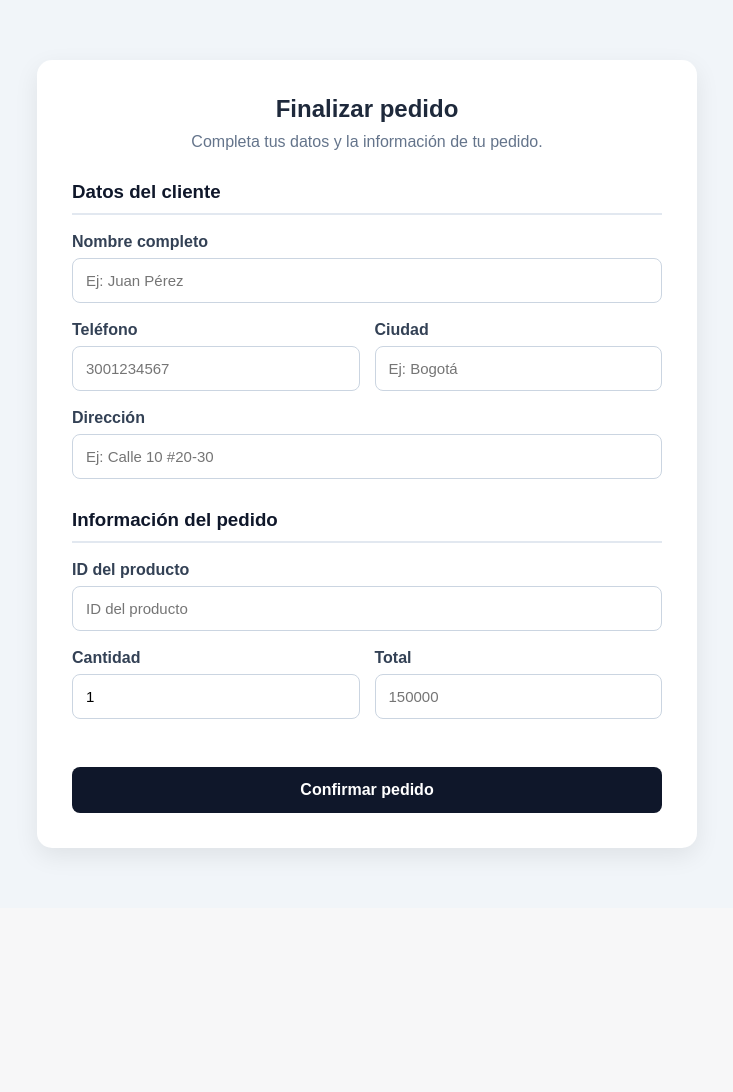
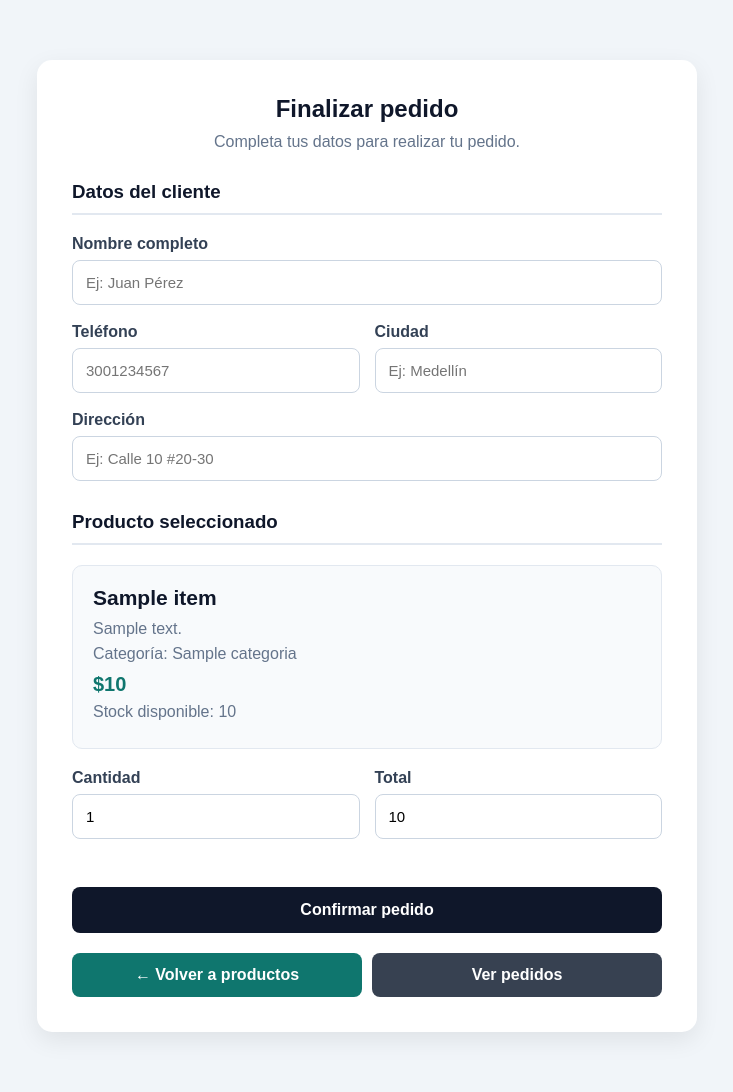
Before and after one commit to breiner200718/TechGear, a Django app: page /checkout/?producto_id=1 in a window 1280 px wide. Shown: the part 77-1169 px from the top of the page, without its empty margins (273-1006 px from the left). Before the commit the page ends 938 px from the top, so only its background shows below. Run offline with Django 5.2, Linux system fonts and the light colour scheme; tables that the repository leaves empty hold one stand-in row (values such as "Sample post"); a database or web service that is not in the repository returns one stand-in record (values such as "Sample title"); data that the repository does not hold is empty.

Commit message:
Calcular total del pedido según cantidad

```diff
--- a/techgear_web/techgear/templates/techgear/checkout.html
+++ b/techgear_web/techgear/templates/techgear/checkout.html
@@ -4,7 +4,6 @@
 <head>
     <meta charset="UTF-8">
     <meta name="viewport" content="width=device-width, initial-scale=1.0">
-
     <title>Checkout - TechGear</title>
 
     <style>
@@ -22,8 +21,8 @@
 
         header {
             background: #0f172a;
+            color: white;
             padding: 20px;
-            color: white;
         }
 
         header h1 {
@@ -43,7 +42,12 @@
             box-shadow: 0 8px 25px rgba(0, 0, 0, 0.08);
         }
 
-        .checkout h2 {
+        h2 {
+            margin-bottom: 20px;
+            color: #0f172a;
+        }
+
+        .titulo {
             text-align: center;
             margin-bottom: 10px;
         }
@@ -59,10 +63,10 @@
         }
 
         .seccion h3 {
-            margin-bottom: 18px;
             color: #0f172a;
             border-bottom: 2px solid #e2e8f0;
             padding-bottom: 10px;
+            margin-bottom: 20px;
         }
 
         .campo {
@@ -96,6 +100,32 @@
             gap: 15px;
         }
 
+        .producto {
+            background: #f8fafc;
+            border: 1px solid #e2e8f0;
+            border-radius: 10px;
+            padding: 20px;
+            margin-bottom: 20px;
+        }
+
+        .producto h4 {
+            font-size: 21px;
+            color: #0f172a;
+            margin-bottom: 10px;
+        }
+
+        .producto p {
+            color: #64748b;
+            margin-bottom: 7px;
+        }
+
+        .precio {
+            color: #0f766e !important;
+            font-size: 20px;
+            font-weight: bold;
+            margin-top: 10px;
+        }
+
         button {
             width: 100%;
             padding: 14px;
@@ -113,13 +143,62 @@
             background: #0284c7;
         }
 
-        .mensaje {
-            background: #dcfce7;
+        .botones {
+            display: flex;
+            gap: 10px;
+            margin-top: 20px;
+        }
+
+        .boton {
+            flex: 1;
+            padding: 13px;
+            border-radius: 8px;
+            text-align: center;
+            text-decoration: none;
+            font-weight: bold;
+            color: white;
+            transition: 0.2s;
+        }
+
+        .boton:hover {
+            transform: translateY(-2px);
+        }
+
+        .productos {
+            background: #0f766e;
+        }
+
+        .productos:hover {
+            background: #115e59;
+        }
+
+        .pedidos {
+            background: #374151;
+        }
+
+        .pedidos:hover {
+            background: #1f2937;
+        }
+
+        .confirmacion {
+            text-align: center;
+            padding: 30px 10px;
+        }
+
+        .icono {
+            font-size: 60px;
+            margin-bottom: 20px;
+        }
+
+        .confirmacion h2 {
             color: #166534;
-            padding: 15px;
-            border-radius: 8px;
-            margin-bottom: 20px;
-            text-align: center;
+            margin-bottom: 10px;
+        }
+
+        .confirmacion p {
+            color: #64748b;
+            font-size: 17px;
+            margin-bottom: 30px;
         }
 
         .error {
@@ -132,6 +211,7 @@
         }
 
         @media (max-width: 600px) {
+
             .contenedor {
                 margin: 20px auto;
                 padding: 10px;
@@ -145,9 +225,28 @@
                 grid-template-columns: 1fr;
                 gap: 0;
             }
+
+            .botones {
+                flex-direction: column;
+            }
         }
     </style>
 </head>
+<script>
+    const precioProducto = parseFloat("{{ producto.precio }}");
+
+    function calcularTotal() {
+        const cantidad = parseInt(
+            document.getElementById("cantidad").value
+        ) || 1;
+
+        const total = precioProducto * cantidad;
+
+        document.getElementById("total").value = total.toFixed(2);
+    }
+
+    calcularTotal();
+</script>
 
 <body>
 
@@ -159,34 +258,73 @@
 
         <div class="checkout">
 
-            <h2>Finalizar pedido</h2>
+            {% if confirmado %}
+
+                <!-- PEDIDO CONFIRMADO -->
+
+                <div class="confirmacion">
+
+                    <div class="icono">
+                        ✅
+                    </div>
+
+                    <h2>
+                        ¡Pedido confirmado!
+                    </h2>
+
+                    <p>
+                        Tu pedido fue creado correctamente.
+                    </p>
+
+                    <div class="botones">
+
+                        <a
+                            href="{% url 'pedidos' %}"
+                            class="boton pedidos"
+                        >
+                            Ver mis pedidos
+                        </a>
+
+                        <a
+                            href="{% url 'productos' %}"
+                            class="boton productos"
+                        >
+                            Volver a productos
+                        </a>
+
+                    </div>
+
+                </div>
+
+
+            {% elif producto %}
+
+                <!-- CHECKOUT -->
+
+                <h2 class="titulo">
+                    Finalizar pedido
+                </h2>
 
                 <p class="descripcion">
-                Completa tus datos y la información de tu pedido.
+                    Completa tus datos para realizar tu pedido.
                 </p>
 
-            {% if mensaje %}
-                <div class="mensaje">
-                    {{ mensaje }}
-                </div>
-            {% endif %}
-
-            {% if error %}
-                <div class="error">
-                    {{ error }}
-                </div>
-            {% endif %}
 
                 <form method="POST">
 
                     {% csrf_token %}
 
+
                     <!-- DATOS DEL CLIENTE -->
+
                     <div class="seccion">
 
-                    <h3>Datos del cliente</h3>
+                        <h3>
+                            Datos del cliente
+                        </h3>
 
                         <div class="campo">
+
                             <label for="nombre">
                                 Nombre completo
                             </label>
@@ -196,15 +334,16 @@
                                 id="nombre"
                                 name="nombre"
                                 placeholder="Ej: Juan Pérez"
-                            minlength="2"
-                            maxlength="100"
                                 required
                             >
+
                         </div>
+
 
                         <div class="fila">
 
                             <div class="campo">
+
                                 <label for="telefono">
                                     Teléfono
                                 </label>
@@ -214,13 +353,14 @@
                                     id="telefono"
                                     name="telefono"
                                     placeholder="3001234567"
-                                minlength="7"
-                                maxlength="20"
                                     required
                                 >
+
                             </div>
 
+
                             <div class="campo">
+
                                 <label for="ciudad">
                                     Ciudad
                                 </label>
@@ -229,16 +369,17 @@
                                     type="text"
                                     id="ciudad"
                                     name="ciudad"
-                                placeholder="Ej: Bogotá"
-                                minlength="2"
-                                maxlength="100"
+                                    placeholder="Ej: Medellín"
                                     required
                                 >
+
                             </div>
 
                         </div>
 
+
                         <div class="campo">
+
                             <label for="direccion">
                                 Dirección
                             </label>
@@ -248,35 +389,55 @@
                                 id="direccion"
                                 name="direccion"
                                 placeholder="Ej: Calle 10 #20-30"
-                            minlength="5"
-                            maxlength="200"
                                 required
                             >
+
                         </div>
 
                     </div>
 
 
-                <!-- INFORMACIÓN DEL PEDIDO -->
+                    <!-- PRODUCTO -->
+
                     <div class="seccion">
 
-                    <h3>Información del pedido</h3>
+                        <h3>
+                            Producto seleccionado
+                        </h3>
 
-                    <div class="campo">
+                        <div class="producto">
 
-                        <label for="producto_id">
-                            ID del producto
-                        </label>
+                            <h4>
+                                {{ producto.nombre }}
+                            </h4>
+
+                            <p>
+                                {{ producto.descripcion }}
+                            </p>
+
+                            <p>
+                                Categoría: {{ producto.categoria }}
+                            </p>
+
+                            <p class="precio">
+                                ${{ producto.precio }}
+                            </p>
+
+                            <p>
+                                Stock disponible: {{ producto.stock }}
+                            </p>
+
+                        </div>
+
+
+                        <!-- ID DEL PRODUCTO -->
 
                         <input
-                            type="text"
-                            id="producto_id"
+                            type="hidden"
                             name="producto_id"
-                            placeholder="ID del producto"
-                            required
+                            value="{{ producto.id }}"
                         >
 
-                    </div>
 
                         <div class="fila">
 
@@ -291,11 +452,14 @@
                                     id="cantidad"
                                     name="cantidad"
                                     min="1"
+                                    max="{{ producto.stock }}"
                                     value="1"
                                     required
+                                    oninput="calcularTotal()"
                                 >
 
                             </div>
+
 
                             <div class="campo">
 
@@ -307,9 +471,9 @@
                                     type="number"
                                     id="total"
                                     name="total"
-                                min="0.01"
+                                    value="{{ producto.precio }}"
                                     step="0.01"
-                                placeholder="150000"
+                                    readonly
                                     required
                                 >
 
@@ -320,12 +484,54 @@
                     </div>
 
 
-                <!-- BOTÓN -->
+                    <!-- CONFIRMAR -->
+
                     <button type="submit">
                         Confirmar pedido
                     </button>
 
                 </form>
+
+
+                <!-- NAVEGACIÓN -->
+
+                <div class="botones">
+
+                    <a
+                        href="{% url 'productos' %}"
+                        class="boton productos"
+                    >
+                        ← Volver a productos
+                    </a>
+
+                    <a
+                        href="{% url 'pedidos' %}"
+                        class="boton pedidos"
+                    >
+                        Ver pedidos
+                    </a>
+
+                </div>
+
+
+            {% else %}
+
+                <div class="error">
+                    No se encontró el producto seleccionado.
+                </div>
+
+                <div class="botones">
+
+                    <a
+                        href="{% url 'productos' %}"
+                        class="boton productos"
+                    >
+                        ← Volver a productos
+                    </a>
+
+                </div>
+
+            {% endif %}
 
         </div>
 
--- a/techgear_web/techgear/views.py
+++ b/techgear_web/techgear/views.py
@@ -1,4 +1,5 @@
 import requests
+
 from django.shortcuts import render
 
 
@@ -6,6 +7,7 @@ API_URL = "https://techgear-api-qqz2.onrender.com"
 
 
 def productos(request):
+
     try:
         respuesta = requests.get(
             f"{API_URL}/productos/",
@@ -13,7 +15,13 @@ def productos(request):
         )
 
         if respuesta.status_code == 200:
+
             productos = respuesta.json()
+
+            # Convertir el _id de MongoDB a id
+            # para utilizarlo fácilmente en las plantillas
+            for producto in productos:
+                producto["id"] = producto["_id"]
 
             return render(
                 request,
@@ -41,6 +49,7 @@ def productos(request):
         )
 
     except requests.exceptions.ConnectionError:
+
         return render(
             request,
             "techgear/productos.html",
@@ -51,6 +60,7 @@ def productos(request):
         )
 
     except requests.exceptions.Timeout:
+
         return render(
             request,
             "techgear/productos.html",
@@ -61,6 +71,7 @@ def productos(request):
         )
 
     except requests.exceptions.RequestException:
+
         return render(
             request,
             "techgear/productos.html",
@@ -71,7 +82,100 @@ def productos(request):
         )
 
 
+def crear_producto(request):
+
+    if request.method == "POST":
+
+        try:
+            datos = {
+                "nombre": request.POST.get("nombre"),
+                "descripcion": request.POST.get("descripcion"),
+                "precio": float(request.POST.get("precio")),
+                "stock": int(request.POST.get("stock")),
+                "categoria": request.POST.get("categoria")
+            }
+
+        except (ValueError, TypeError):
+
+            return render(
+                request,
+                "techgear/crear_producto.html",
+                {
+                    "error": "El precio o el stock no tienen un formato válido."
+                }
+            )
+
+        try:
+            respuesta = requests.post(
+                f"{API_URL}/productos/",
+                json=datos,
+                timeout=5
+            )
+
+            if respuesta.status_code in (200, 201):
+
+                return render(
+                    request,
+                    "techgear/crear_producto.html",
+                    {
+                        "mensaje": "Producto creado correctamente."
+                    }
+                )
+
+            try:
+                detalle = respuesta.json().get(
+                    "detail",
+                    "No se pudo crear el producto."
+                )
+            except ValueError:
+                detalle = "No se pudo crear el producto."
+
+            return render(
+                request,
+                "techgear/crear_producto.html",
+                {
+                    "error": detalle
+                }
+            )
+
+        except requests.exceptions.ConnectionError:
+
+            return render(
+                request,
+                "techgear/crear_producto.html",
+                {
+                    "error": "No se pudo conectar con la API."
+                }
+            )
+
+        except requests.exceptions.Timeout:
+
+            return render(
+                request,
+                "techgear/crear_producto.html",
+                {
+                    "error": "La API tardó demasiado en responder."
+                }
+            )
+
+        except requests.exceptions.RequestException:
+
+            return render(
+                request,
+                "techgear/crear_producto.html",
+                {
+                    "error": "Ocurrió un error al comunicarse con la API."
+                }
+            )
+
+    return render(
+        request,
+        "techgear/crear_producto.html"
+    )
+
+
 def pedidos(request):
+
     try:
         respuesta = requests.get(
             f"{API_URL}/pedidos/",
@@ -79,6 +183,7 @@ def pedidos(request):
         )
 
         if respuesta.status_code == 200:
+
             pedidos = respuesta.json()
 
             return render(
@@ -107,6 +212,7 @@ def pedidos(request):
         )
 
     except requests.exceptions.ConnectionError:
+
         return render(
             request,
             "techgear/pedidos.html",
@@ -117,6 +223,7 @@ def pedidos(request):
         )
 
     except requests.exceptions.Timeout:
+
         return render(
             request,
             "techgear/pedidos.html",
@@ -127,6 +234,7 @@ def pedidos(request):
         )
 
     except requests.exceptions.RequestException:
+
         return render(
             request,
             "techgear/pedidos.html",
@@ -135,7 +243,6 @@ def pedidos(request):
                 "error": "Ocurrió un error al consultar los pedidos."
             }
         )
-
 
 def checkout(request):
 
@@ -154,16 +261,6 @@ def checkout(request):
                 "total": float(request.POST.get("total"))
             }
 
-        except (ValueError, TypeError):
-            return render(
-                request,
-                "techgear/checkout.html",
-                {
-                    "error": "Los datos de cantidad o total no son válidos."
-                }
-            )
-
-        try:
             respuesta = requests.post(
                 f"{API_URL}/pedidos/",
                 json=datos,
@@ -175,7 +272,7 @@ def checkout(request):
                     request,
                     "techgear/checkout.html",
                     {
-                        "mensaje": "Pedido creado correctamente."
+                        "confirmado": True
                     }
                 )
 
@@ -195,119 +292,52 @@ def checkout(request):
                 }
             )
 
-        except requests.exceptions.ConnectionError:
+        except (ValueError, TypeError):
+
             return render(
                 request,
                 "techgear/checkout.html",
                 {
-                    "error": "No se pudo conectar con la API. Verifica que el servidor esté encendido."
-                }
-            )
-
-        except requests.exceptions.Timeout:
-            return render(
-                request,
-                "techgear/checkout.html",
-                {
-                    "error": "La API tardó demasiado en responder. Intenta nuevamente."
+                    "error": "La cantidad o el total no son válidos."
                 }
             )
 
         except requests.exceptions.RequestException:
+
             return render(
                 request,
                 "techgear/checkout.html",
-                {
-                    "error": "Ocurrió un error al comunicarse con la API."
-                }
-            )
-
-    return render(
-        request,
-        "techgear/checkout.html"
-    )
-def crear_producto(request):
-
-    if request.method == "POST":
-
-        try:
-            datos = {
-                "nombre": request.POST.get("nombre"),
-                "descripcion": request.POST.get("descripcion"),
-                "precio": float(request.POST.get("precio")),
-                "stock": int(request.POST.get("stock")),
-                "categoria": request.POST.get("categoria")
-            }
-
-        except (ValueError, TypeError):
-            return render(
-                request,
-                "techgear/crear_producto.html",
-                {
-                    "error": "El precio o el stock no tienen un formato válido."
-                }
-            )
-
-        try:
-            respuesta = requests.post(
-                f"{API_URL}/productos/",
-                json=datos,
-                timeout=5
-            )
-
-            if respuesta.status_code in (200, 201):
-                return render(
-                    request,
-                    "techgear/crear_producto.html",
-                    {
-                        "mensaje": "Producto creado correctamente."
-                    }
-                )
-
-            try:
-                detalle = respuesta.json().get(
-                    "detail",
-                    "No se pudo crear el producto."
-                )
-            except ValueError:
-                detalle = "No se pudo crear el producto."
-
-            return render(
-                request,
-                "techgear/crear_producto.html",
-                {
-                    "error": detalle
-                }
-            )
-
-        except requests.exceptions.ConnectionError:
-            return render(
-                request,
-                "techgear/crear_producto.html",
                 {
                     "error": "No se pudo conectar con la API."
                 }
             )
 
-        except requests.exceptions.Timeout:
-            return render(
-                request,
-                "techgear/crear_producto.html",
-                {
-                    "error": "La API tardó demasiado en responder."
-                }
+
+    # GET: mostrar producto
+
+    producto_id = request.GET.get("producto_id")
+
+    producto = None
+
+    if producto_id:
+
+        try:
+            respuesta = requests.get(
+                f"{API_URL}/productos/{producto_id}",
+                timeout=5
             )
 
+            if respuesta.status_code == 200:
+                producto = respuesta.json()
+                producto["id"] = producto["_id"]
+
         except requests.exceptions.RequestException:
-            return render(
-                request,
-                "techgear/crear_producto.html",
-                {
-                    "error": "Ocurrió un error al comunicarse con la API."
-                }
-            )
+            pass
 
     return render(
         request,
-        "techgear/crear_producto.html"
+        "techgear/checkout.html",
+        {
+            "producto": producto
+        }
     )
```
Also changed, not shown: techgear_web/techgear/templates/techgear/productos.html (+22 -0 lines). Lines whose indentation alone changed are shown as unchanged.
